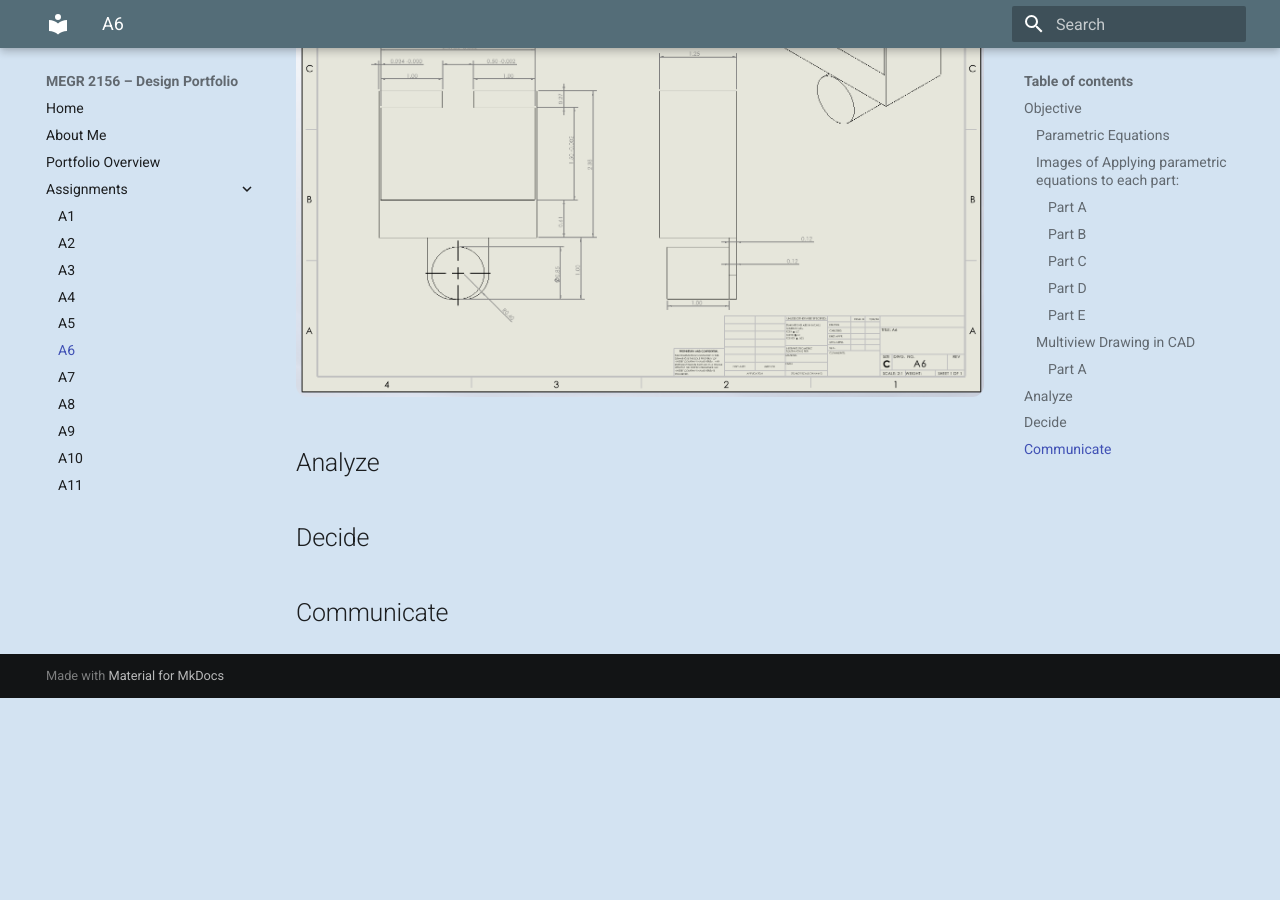
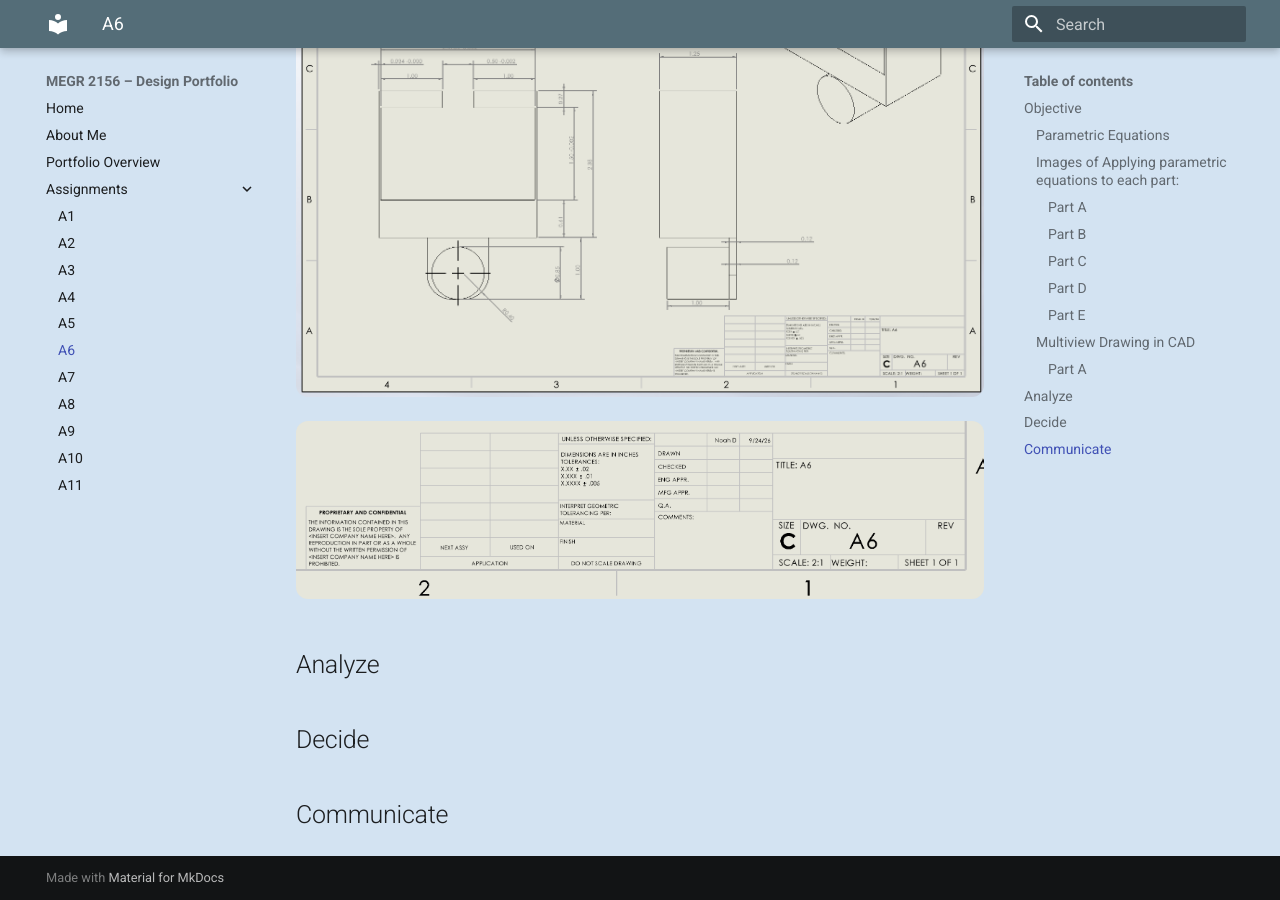
Before and after one commit to Noah-DiMenna/megr2156-portfolio, an MkDocs documentation site: the page built from docs/assignments/A06/index.md, in a window 1280 px wide and 900 px high, scrolled down 3112 px. Built offline with MkDocs 1.6.1 and Material for MkDocs 9.7.7, drawn with Linux system fonts in a browser that asks for light colours; before the commit the page ends 3810 px from its top, so only the background shows below that.

Commit message:
Add close-up image to Part A of assignment A06

```diff
--- a/docs/assignments/A06/index.md
+++ b/docs/assignments/A06/index.md
@@ -27,6 +27,7 @@
 #### Part A
 <img src="A6-DRAWING.png" style="border-radius: 12px; width: 100%;">
 
+<img src="A6-DRAWING-CLOSE.png" style="border-radius: 12px; width: 100%;">
 
 ## Analyze
 
```
